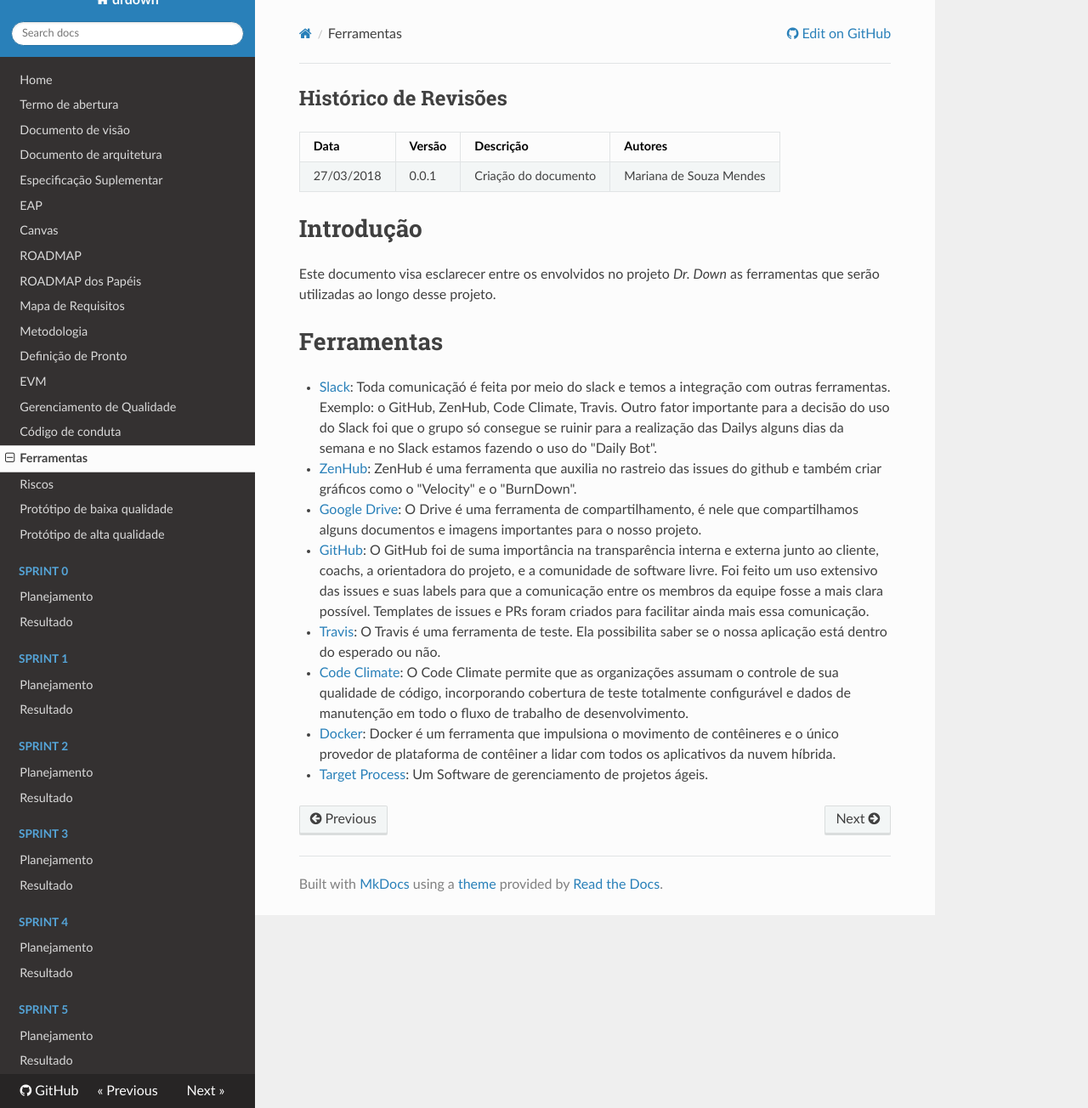
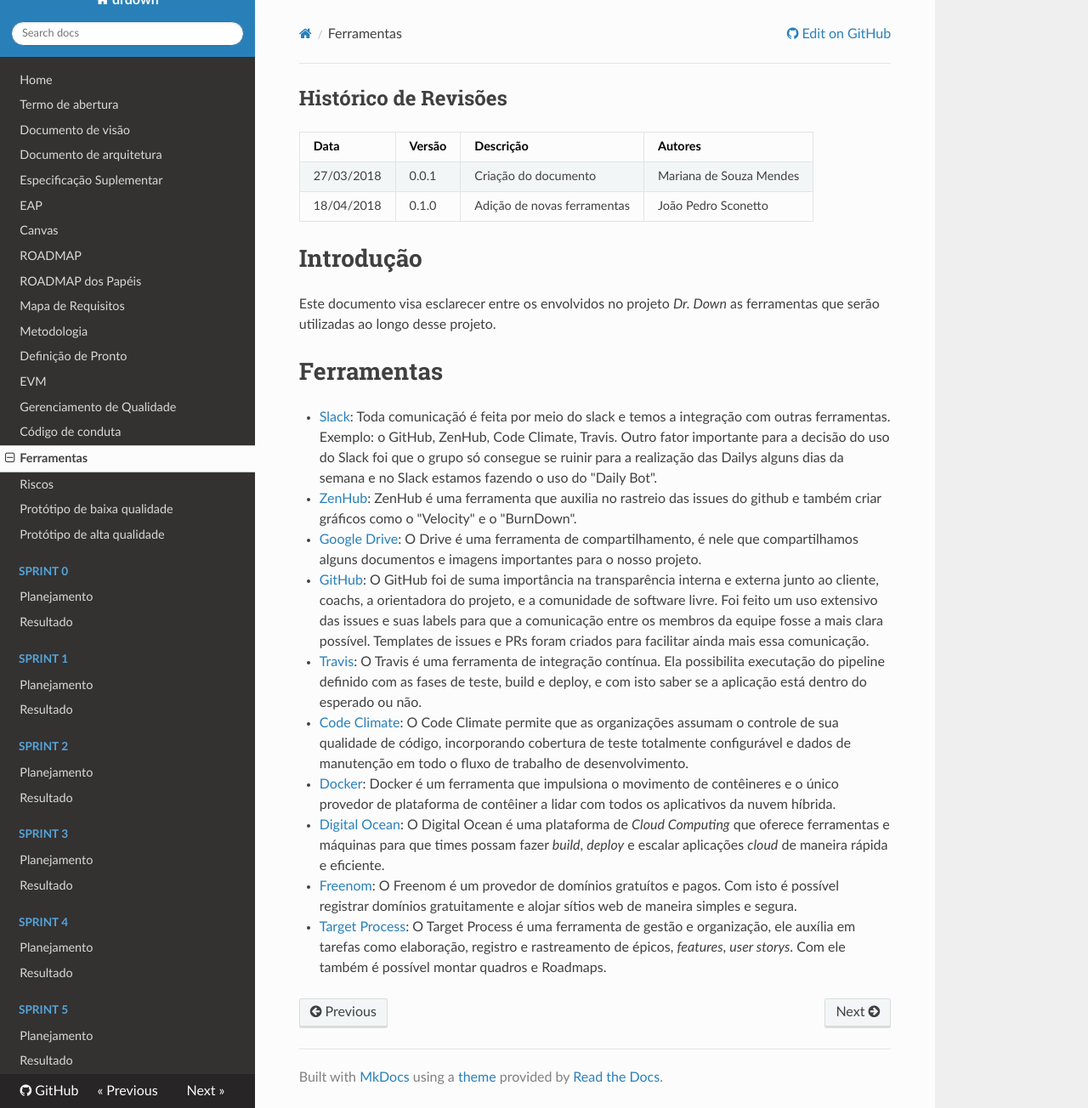
Before and after one commit to fga-eps-mds/2018.1-Dr-Down, an MkDocs documentation site: the page built from docs/eps/PROJECT_TOOLS.md, in a window 1280 px wide and 1304 px high. Shown: the whole window at 85% size. Built offline with MkDocs 1.6.1, drawn with Linux system fonts in a browser that asks for light colours; nearby versions of some CDN libraries; old or Windows-style settings are respelled for this version of MkDocs.

Commit message:
Add tools to the documentation
Adds Digital Ocean and Freenom to the project tools

```diff
--- a/docs/eps/PROJECT_TOOLS.md
+++ b/docs/eps/PROJECT_TOOLS.md
@@ -3,6 +3,7 @@
 | Data | Versão | Descrição | Autores |
 | --- | --- | --- | --- |
 | 27/03/2018 | 0.0.1 | Criação do documento | Mariana de Souza Mendes |
+| 18/04/2018 | 0.1.0 | Adição de novas ferramentas | João Pedro Sconetto |
 
 # Introdução
 
@@ -19,10 +20,14 @@
 
 * [GitHub](https://github.com): O GitHub foi de suma importância na transparência interna e externa junto ao cliente, coachs, a orientadora do projeto, e a comunidade de software livre. Foi feito um uso extensivo das issues e suas labels para que a comunicação entre os membros da equipe fosse a mais clara possível. Templates de issues e PRs foram criados para facilitar ainda mais essa comunicação.
 
-* [Travis](https://travis-ci.org/): O Travis é uma ferramenta de teste. Ela possibilita saber se o nossa aplicação está dentro do esperado ou não.
+* [Travis](https://travis-ci.org/): O Travis é uma ferramenta de integração contínua. Ela possibilita executação do pipeline definido com as fases de teste, build e deploy, e com isto saber se a aplicação está dentro do esperado ou não.
 
 * [Code Climate](https://codeclimate.com/): O Code Climate permite que as organizações assumam o controle de sua qualidade de código, incorporando cobertura de teste totalmente configurável e dados de manutenção em todo o fluxo de trabalho de desenvolvimento.
 
 * [Docker](https://www.docker.com/): Docker é um ferramenta que impulsiona o movimento de contêineres e o único provedor de plataforma de contêiner a lidar com todos os aplicativos da nuvem híbrida.
 
-* [Target Process](https://www.targetprocess.com/): Um Software de gerenciamento de projetos ágeis.
+* [Digital Ocean](https://www.digitalocean.com/): O Digital Ocean é uma plataforma de _Cloud Computing_ que oferece ferramentas e máquinas para que times possam fazer _build_, _deploy_ e escalar aplicações _cloud_ de maneira rápida e eficiente.
+
+* [Freenom](http://www.freenom.com/pt/index.html): O Freenom é um provedor de domínios gratuítos e pagos. Com isto é possível registrar domínios gratuitamente e alojar sítios web de maneira simples e segura.
+
+* [Target Process](https://www.targetprocess.com/): O Target Process é uma ferramenta de gestão e organização, ele auxília em tarefas como elaboração, registro e rastreamento de épicos, _features_, _user storys_. Com ele também é possível montar quadros e Roadmaps.
```
